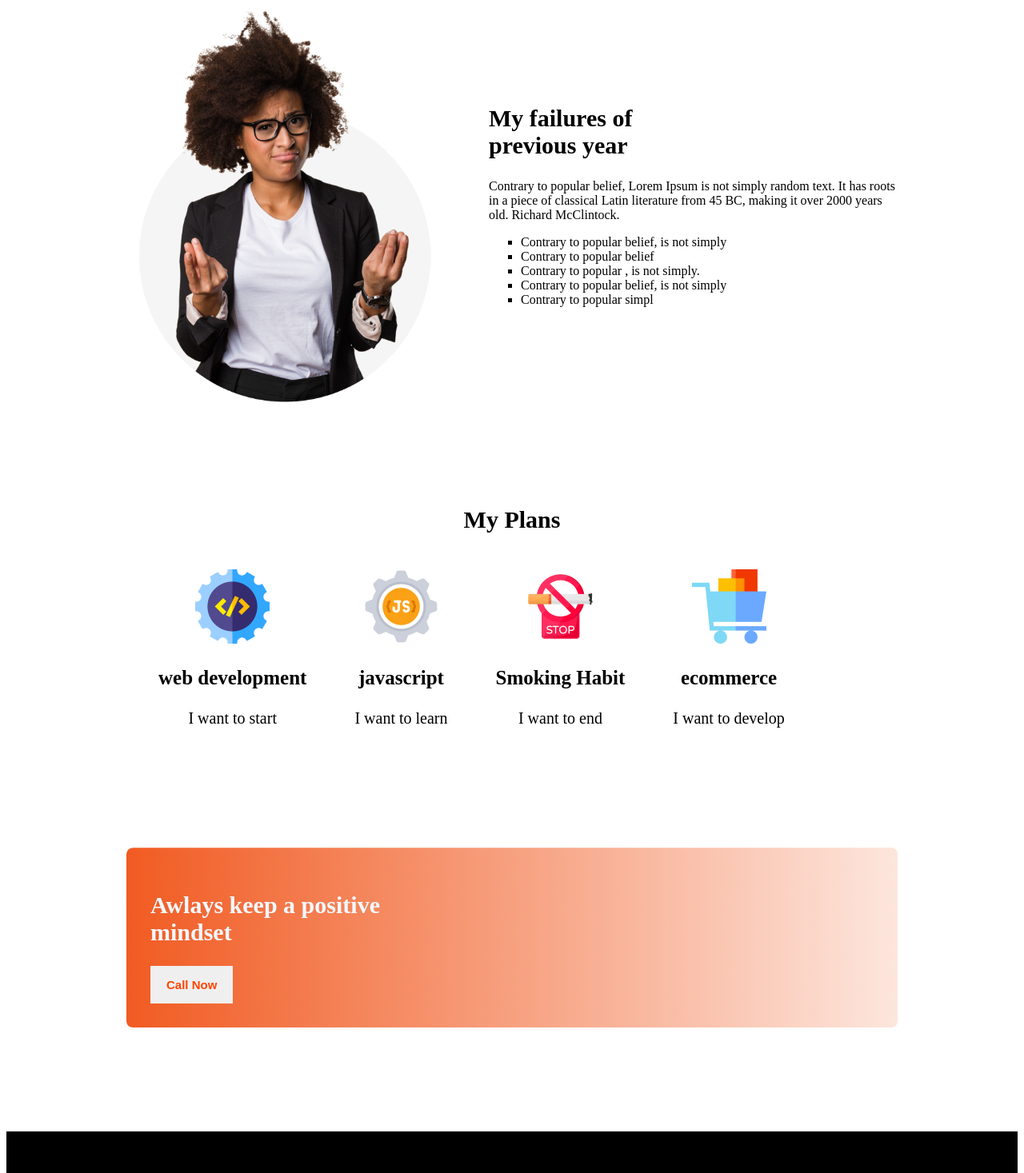
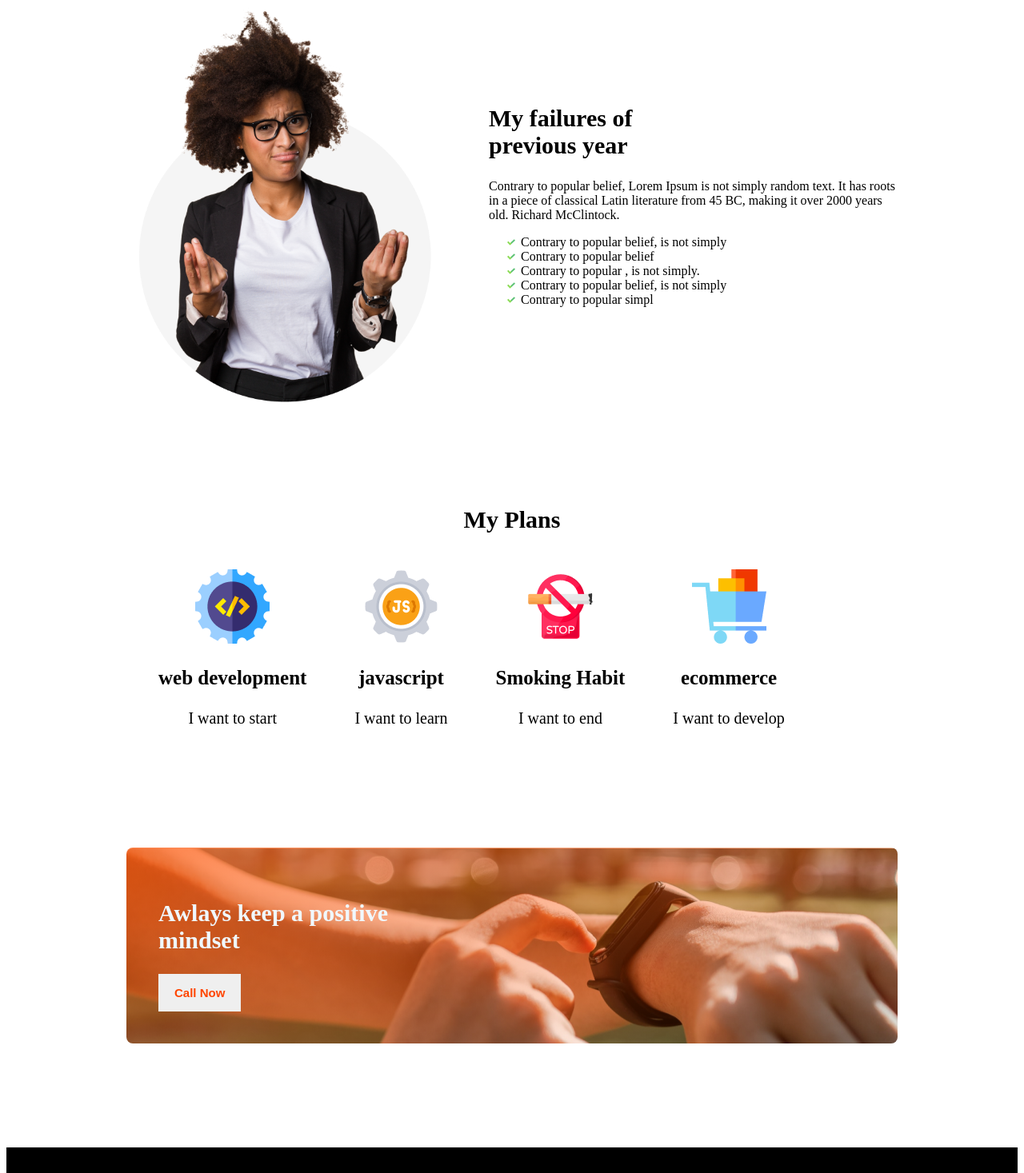
Before and after one commit to abdulbari35/my-new-year-project, a plain HTML site: page index.html in a window 1280 px wide. Shown: the part 753-2220 px from the top of the page at 80% size. Drawn offline with Linux system fonts and the light colour scheme.

Commit message:
list and redient change

```diff
--- a/style.css
+++ b/style.css
@@ -41,8 +41,8 @@ header{
     font-size: 30px;
 }
 
-ul{
-    list-style: square;
+ul li{
+list-style: url(./all\ image\ and\ icon/chek2.png);
 }
 
 /* plan section styling */
@@ -77,8 +77,8 @@ ul{
 
 .gredient{
     margin: 130px 150px;
-    background-image: url(./all\ image\ and\ icon/gradient2.png);
-    padding: 30px;
+    background-image: linear-gradient(  to right bottom,   #ff5100b2,#ff000000),url(./all\ image\ and\ icon/watch.png);
+    padding: 40px;
     border-radius: 8px;
 
 }
```
Also changed, not shown: all image and icon/chek.png (added), all image and icon/chek2.png (added).
